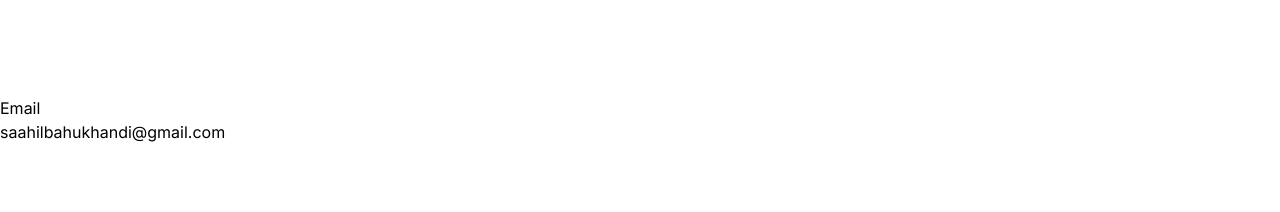
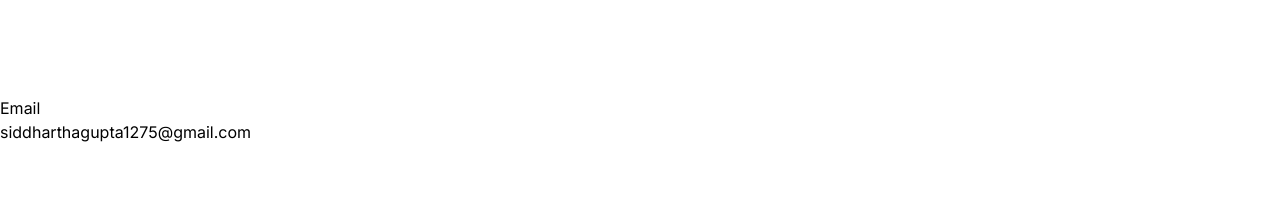
Before and after one commit to siddhartha2228065/Portfolio, a React (Vite) app: page / in a window 1280 px wide. Shown: the part 8840-9052 px from the top of the page. Built offline with nearby package versions, Linux system fonts and the light colour scheme.

Commit message:
Update contact email address to new one

```diff
--- a/src/components/Contact.jsx
+++ b/src/components/Contact.jsx
@@ -54,8 +54,8 @@ const Contact = () => {
                 </div>
                 <div>
                   <p className="text-sm text-gray-400">Email</p>
-                  <a href="mailto:saahilbahukhandi@gmail.com" className="text-lg hover:text-indigo-300 transition-colors">
-                    saahilbahukhandi@gmail.com
+                  <a href="mailto:siddharthagupta1275@gmail.com" className="text-lg hover:text-indigo-300 transition-colors">
+                    siddharthagupta1275@gmail.com
                   </a>
                 </div>
               </div>
@@ -122,7 +122,7 @@ const Contact = () => {
                     </div>
                     <div>
                       <h4 className="font-semibold text-gray-200">Primary Email</h4>
-                      <p className="text-sm text-gray-400">saahilbahukhandi@gmail.com</p>
+                      <p className="text-sm text-gray-400">siddharthagupta1275@gmail.com</p>
                     </div>
                   </div>
 
```
